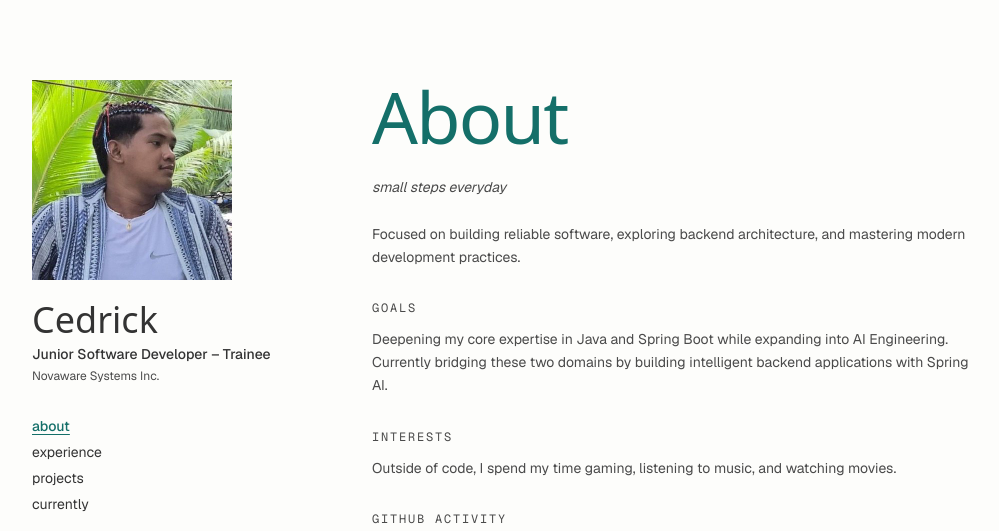
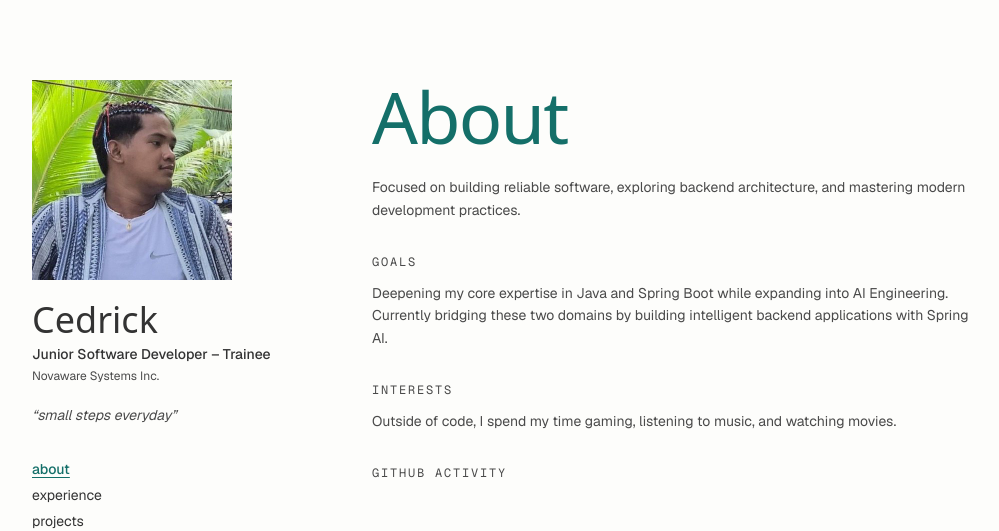
Before and after one commit to Cedrickkk/hulaanmo, an Astro site: page / in a window 1280 px wide. Shown: the top 531 px of the page, without its empty margins (88-1087 px from the left). Built offline with nearby package versions, Linux system fonts and the light colour scheme; Astro itself is replaced by a stand-in of ours; no server answers; a web font is replaced by a local one.

Commit message:
refactor: add quote to profile section in MobileNav and Sidebar

```diff
--- a/src/components/layout/MobileNav.astro
+++ b/src/components/layout/MobileNav.astro
@@ -43,6 +43,9 @@
       <p class="text-sm font-medium text-[var(--color-fg)]">{profile.role}</p>
       <p class="text-xs text-[var(--color-muted)]">{profile.company}</p>
     </div>
+     <p class="max-w-[65ch] text-sm leading-relaxed text-[var(--color-muted)]">
+      <span class="italic">“small steps everyday”</span>
+    </p>
     <Nav size="lg" />
     <ExternalLinks />
   </div>
--- a/src/components/layout/Sidebar.astro
+++ b/src/components/layout/Sidebar.astro
@@ -18,7 +18,11 @@
       <p class="text-sm font-medium text-[var(--color-fg)]">{profile.role}</p>
       <p class="text-xs text-[var(--color-muted)]">{profile.company}</p>
     </div>
+     <p class="max-w-[65ch] text-sm leading-relaxed text-[var(--color-muted)]">
+      <span class="italic">“small steps everyday”</span>
+    </p>
   </a>
+
   <Nav />
   <ExternalLinks />
 </div>
--- a/src/pages/index.astro
+++ b/src/pages/index.astro
@@ -7,9 +7,6 @@
 <BaseLayout>
   <div class="space-y-6">
     <PageHeading title="About" />
-    <p class="max-w-[65ch] text-sm leading-relaxed text-[var(--color-muted)]">
-      <span class="italic">small steps everyday</span>
-    </p>
     <p class="max-w-[65ch] text-sm leading-relaxed text-[var(--color-muted)]">
       Focused on building reliable software, exploring backend architecture, and mastering modern development practices.
     </p>
```
